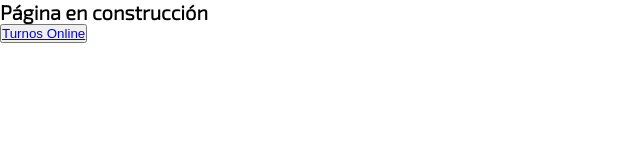
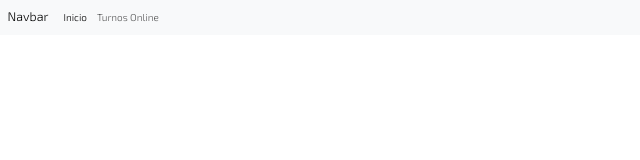
Before and after one commit to MatiasKehler/Proyecto_Brandsen, a plain HTML site: page index.html in a window 1280 px wide. Shown: the whole page, without its empty margins (0-640 px from the left). Drawn offline with nearby package versions, Linux system fonts and the light colour scheme.

Commit message:
Borramos el button y agregamos un navbar

```diff
--- a/index.html
+++ b/index.html
@@ -6,9 +6,11 @@
     <meta name="viewport" content="width=device-width, initial-scale=1.0">
     <meta name="description" content="Nuevo Sanatorio Brandsen">
     <meta name="keyword" content="Brandsen, Salud, Urgencia, Guardia, Instituto Medico Brandsen, Emergencia">
-    <title>Inicio</title>
+    <title>Index</title>
     <!-- LOGO LINK -->
     <link rel="icon" type="image/png" href="Brandsen_Icon.png">
+    <!-- BOOTSRAP LINK -->
+    <link href="https://cdn.jsdelivr.net/npm/bootstrap@5.3.0-alpha3/dist/css/bootstrap.min.css" rel="stylesheet" integrity="sha384-KK94CHFLLe+nY2dmCWGMq91rCGa5gtU4mk92HdvYe+M/SXH301p5ILy+dN9+nJOZ" crossorigin="anonymous">
     <!-- CSS LINK -->
     <link rel="stylesheet" href="CSS/style.css">
 </head>
@@ -16,10 +18,24 @@
 
     <header>
 
-        <h1>Página en construcción</h1>
-        <div>
-            <button><a href="http://turnosnsbrandsen.ddns.net:82/#!Turn/IndicatePatient" target="_blank">Turnos Online</a></button>
-        </div>
+        <nav class="navbar navbar-expand-lg bg-body-tertiary">
+            <div class="container-fluid">
+              <a class="navbar-brand" href="#">Navbar</a>
+              <button class="navbar-toggler" type="button" data-bs-toggle="collapse" data-bs-target="#navbarNav" aria-controls="navbarNav" aria-expanded="false" aria-label="Toggle navigation">
+                <span class="navbar-toggler-icon"></span>
+              </button>
+              <div class="collapse navbar-collapse" id="navbarNav">
+                <ul class="navbar-nav">
+                  <li class="nav-item">
+                    <a class="nav-link active" aria-current="page" href="#">Inicio</a>
+                  </li>
+                  <li class="nav-item">
+                    <a class="nav-link" href="http://turnosnsbrandsen.ddns.net:82/#!Turn/IndicatePatient" target="_blank">Turnos Online</a>
+                  </li>
+                </ul>
+              </div>
+            </div>
+          </nav>
 
     </header>
 
@@ -31,5 +47,8 @@
 
     </footer>
 
+    <!-- Script BOOTSRAP -->
+    <script src="https://cdn.jsdelivr.net/npm/bootstrap@5.3.0-alpha3/dist/js/bootstrap.bundle.min.js" integrity="sha384-ENjdO4Dr2bkBIFxQpeoTz1HIcje39Wm4jDKdf19U8gI4ddQ3GYNS7NTKfAdVQSZe" crossorigin="anonymous"></script>
+
 </body>
 </html>
```
